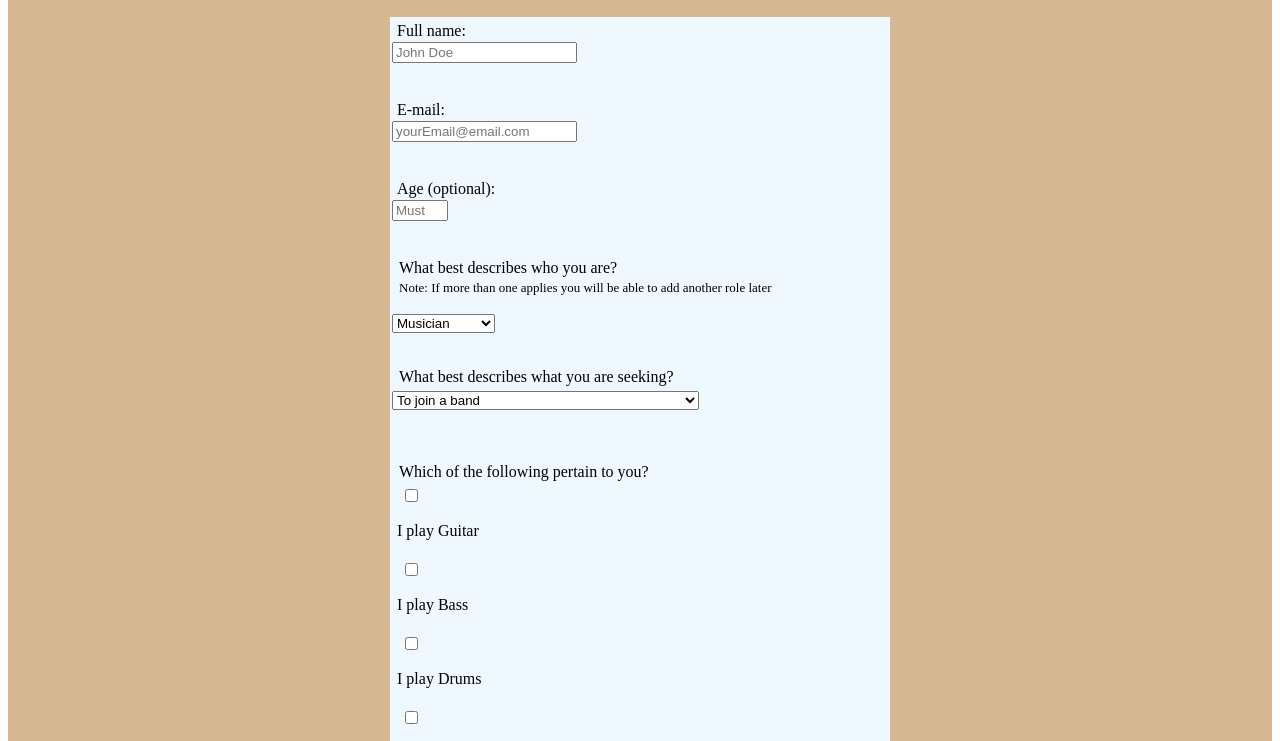
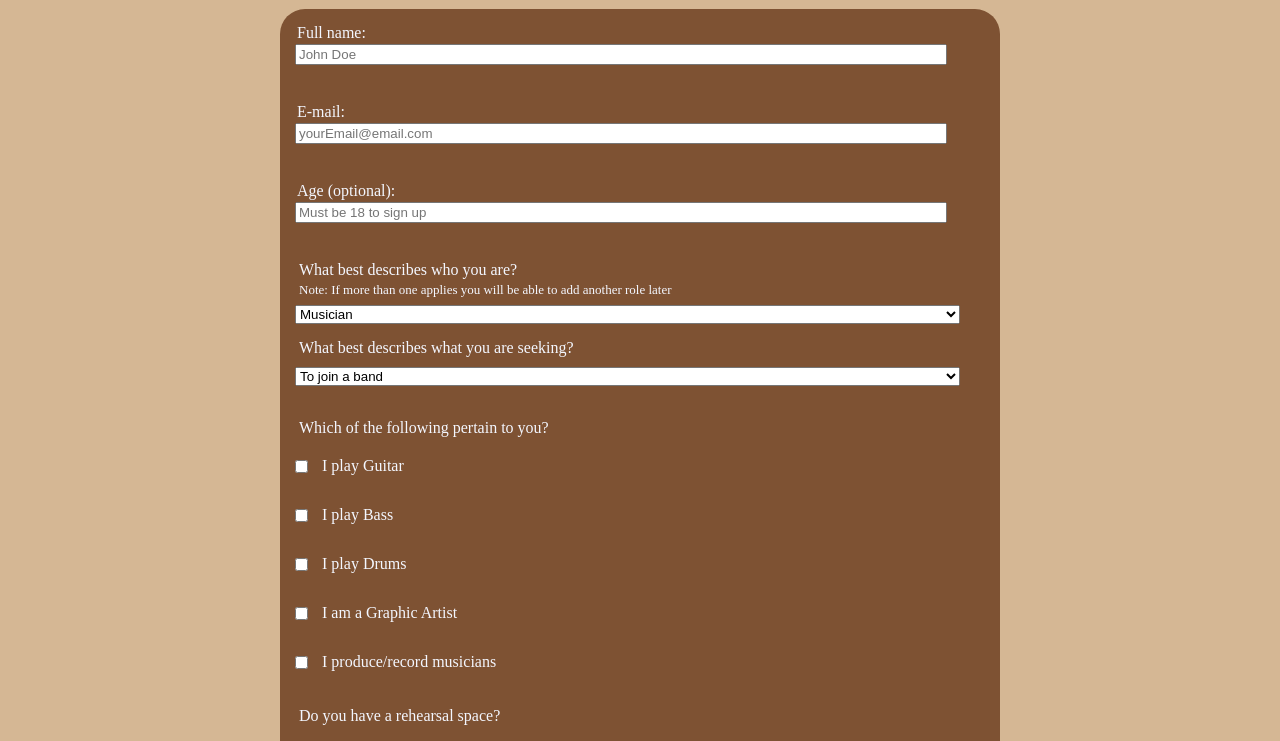
Before and after one commit to RobertBonagura/static-form, a plain HTML site: page index.html in a window 1280 px wide. Shown: the part 127-868 px from the top of the page. Drawn offline with Linux system fonts and the light colour scheme.

Commit message:
Finished styling

```diff
--- a/index.html
+++ b/index.html
@@ -6,7 +6,7 @@
     <link rel="stylesheet" href="./styles.css">
     <title>HomeBass - Create An Account Signup Page</title>
 </head>
-<body>
+<body style="margin: 0;">
     <div id="main">
         <header id="header" class="flex-item">
             <h1 id="title">Create an Account</h1>
@@ -52,15 +52,13 @@
             <label for="artist" class="checkbox"> I am a Graphic Artist</label><br>
             <input type="checkbox" id="producer" name="producer" value="Producer">
             <label for="producer" class="checkbox"> I produce/record musicians</label><br>
-
-            <legend>Do you have a rehearsal space</legend>
+            <legend>Do you have a rehearsal space?</legend>
             <input type="radio" id="yes-space" name="has-space" value="yes-space">
             <label for="yes-space" class="space">Yes</label><br>
             <input type="radio" id="no-space" name="has-space" value="no-space">
             <label for="no-space" class="space">No</label><br>
             <input type="radio" id="na-space" name="has-space" value="na-space">
             <label for="na-space" class="space">Prefer not to say</label><br>
-
             <legend>Do you have a recording studio?</legend>
             <input type="radio" id="yes-studio" name="has-studio" value="yes-studio">
             <label for="yes-studio" class="studio">Yes</label><br>
@@ -68,7 +66,6 @@
             <label for="no-studio" class="studio">No</label><br>
             <input type="radio" id="na-studio" name="has-studio" value="na-studio">
             <label for="na-studio" class="studio">Prefer not to say</label><br>
-
             <button type="submit">Submit</button>
         </form>
     </div>
--- a/styles.css
+++ b/styles.css
@@ -13,10 +13,22 @@
     background-color: #d5b794;
 }
 
+.flex-item {
+    display: flex;
+    flex-direction: column;
+    flex-wrap: wrap;
+    align-items: flex-start;
+}
+
+.form-item {
+    align-self: flex-start;
+}
+
 #header {
     display: flex;
     flex-direction: column;
     text-align: center;
+    align-items: center;
 }
 
 #description {
@@ -26,20 +38,21 @@
 }
 
 #survery-form {
-    background-color: aliceblue;
     width: 75%;
     min-width: 370px;
-    max-width: 500px;
+    max-width: 700px;
     margin:auto;
-    display: flex;
-    flex-direction: column;
-    flex-wrap: wrap;
-    align-items: flex-start;
+    margin-bottom: 40px;
+    padding: 10px;
+    border-radius: 25px;
+    background-color:#7e5233;
+    color: #f4f7ff
 }
 
 .note {
     font-size: small;
     margin-top: 3px;
+    margin-bottom: -3px;
 }
 
 label, legend {
@@ -49,26 +62,34 @@ label, legend {
 }
 
 legend {
-    margin-bottom: 5px;
+    margin-bottom: 20px;
 }
 
 input {
     margin-bottom: 15px;
-    margin-left: 2px;
+    margin-left: 5px;
+    width: 92%;
 }
 
 select {
-    position: relative;
-    margin-left: 2px;
-    margin-bottom: 30px;
+    margin-left: 5px;
+    margin-top: -10px;
+    margin-bottom: 10px;
+    width: 95%;
+}
+
+input[type="checkbox"], input[type="radio"] {
+    width: auto;
+    margin-bottom: -10px;;
 }
 
 .checkbox, .space, .studio {
-    display: inline;
-    flex-basis: 10%;
+    position: relative;
+    left: 25px;
+    bottom: 11px;
 }
 
-input[type="checkbox"], input[type="radio"]{
-    flex-basis: 10%;
-    margin-left: 15px;
+button {
+    align-self: center;
+    margin: 30px 0px 20px;
 }
```
